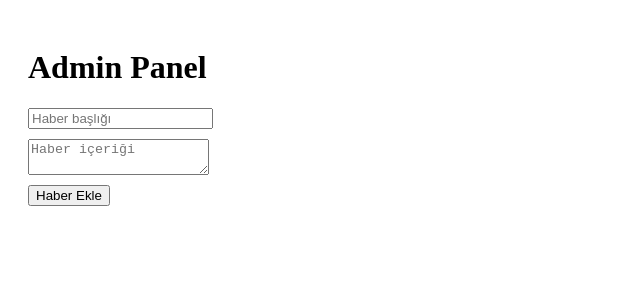
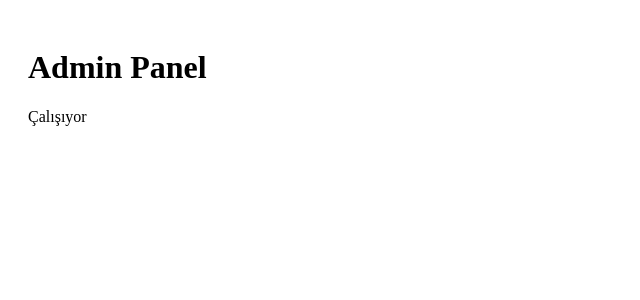
Before and after one commit to sametalagoz019-svg/sivasgundem58, a Next.js app: page /admin in a window 1280 px wide. Shown: the top 300 px of the page, without its empty margins (0-640 px from the left). Built offline with nearby package versions, Linux system fonts and the light colour scheme.

Commit message:
Create page.js

```diff
--- /dev/null
+++ b/app/admin/page.js
@@ -0,0 +1,8 @@
+export default function Admin() {
+  return (
+    <div style={{padding:20}}>
+      <h1>Admin Panel</h1>
+      <p>Çalışıyor</p>
+    </div>
+  );
+}
```
